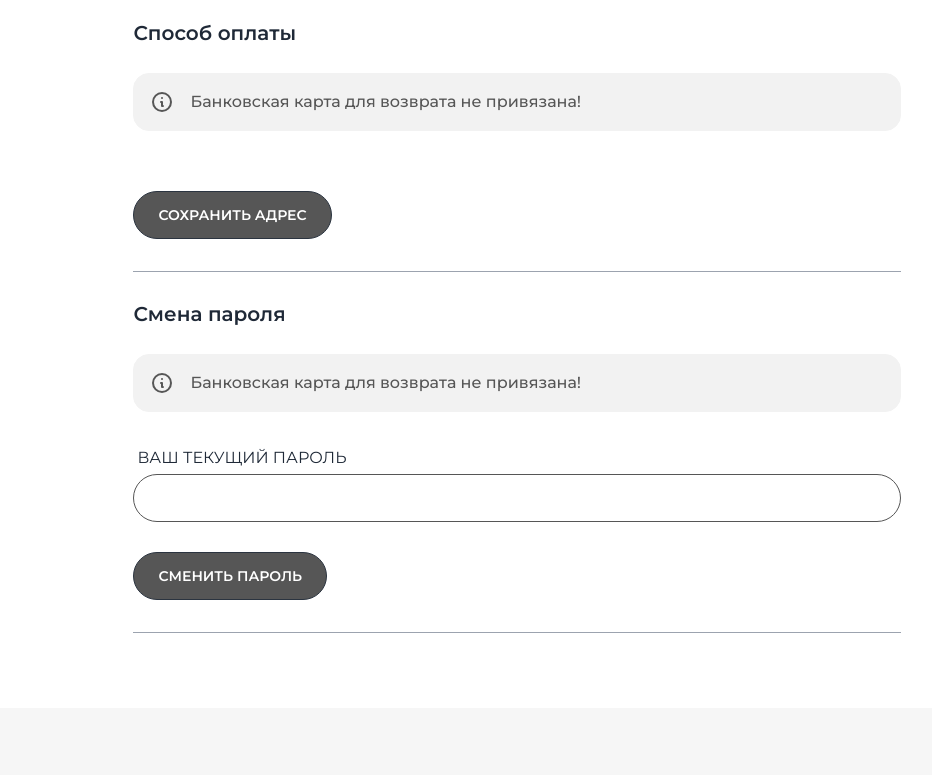
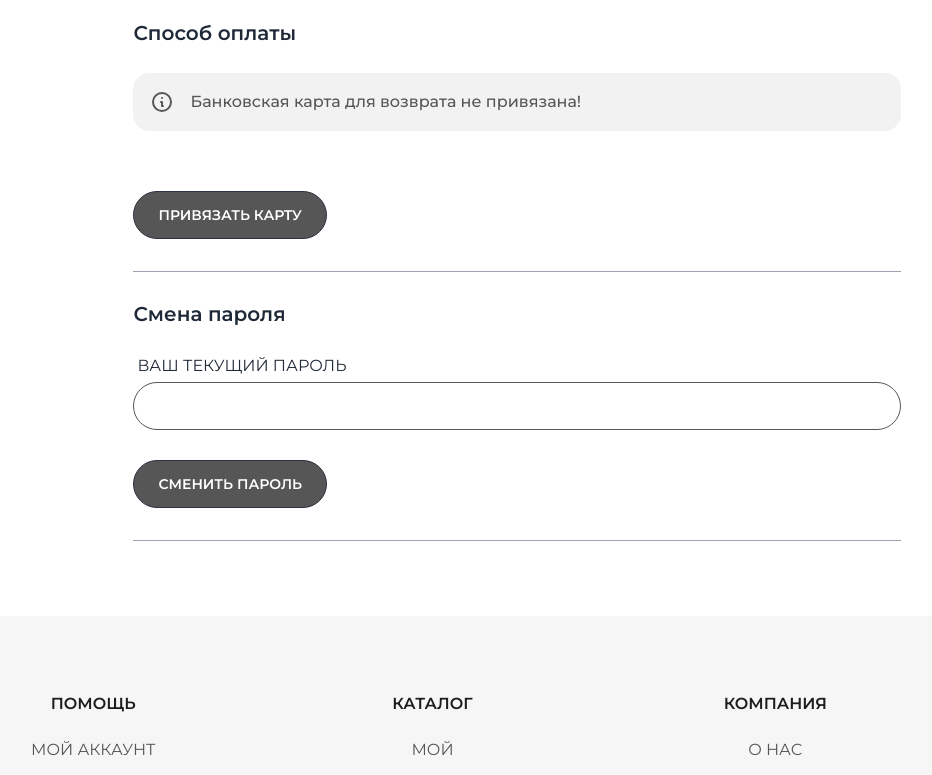
Before and after one commit to LivisDenis/Shop-Frontend, a Next.js app: page /profile/personal-data in a window 1280 px wide. Shown: the part 1719-2494 px from the top of the page, without its empty margins (204-1136 px from the left). Built offline with nearby package versions, Linux system fonts and the light colour scheme.

Commit message:
Link label and input; fixed some things in the layout

```diff
--- a/app/profile/personal-data/ChangePassword.tsx
+++ b/app/profile/personal-data/ChangePassword.tsx
@@ -1,10 +1,9 @@
-import { AlertInfo, Button, Input } from '@/components';
+import { Button, Input } from '@/components';
 
 export const ChangePassword = () => (
   <div className='pt-[32px]'>
     <h2 className='text-[20px] font-semibold'>Смена пароля</h2>
-    <AlertInfo colorBG='gray'>Банковская карта для возврата не привязана!</AlertInfo>
-    <form>
+    <form className='mt-[26px]'>
       <Input label='Ваш текущий пароль' />
       <Button type='button' className='mt-[30px]'>
         Сменить пароль
--- a/app/profile/personal-data/PaymentMethod.tsx
+++ b/app/profile/personal-data/PaymentMethod.tsx
@@ -6,7 +6,7 @@ export const PaymentMethod = () => (
     <AlertInfo colorBG='gray'>Банковская карта для возврата не привязана!</AlertInfo>
     <form>
       <Button type='button' className='mt-[30px]'>
-        Сохранить адрес
+        Привязать карту
       </Button>
     </form>
   </div>
--- a/app/profile/personal-data/PersonalData.tsx
+++ b/app/profile/personal-data/PersonalData.tsx
@@ -13,14 +13,14 @@ export const PersonalData = () => (
         <Input label='Дата рождения' required />
       </div>
       <div className='grid gap-y-[15px] mt-[32px]'>
-        <div className='flex items-center'>
+        <label className='flex items-center'>
           <input type='checkbox' className='checkbox mr-[15px]' />
           <span>Я согласен с политикой обработки персональных данных</span>
-        </div>
-        <div className='flex items-center'>
+        </label>
+        <label className='flex items-center'>
           <input type='checkbox' className='checkbox mr-[15px]' />
           <span>Получать электронные чеки при покупке в рознице</span>
-        </div>
+        </label>
       </div>
       <Button type='button' className='mt-[30px]'>
         Сохранить изменения
--- a/src/components/ui/Input.tsx
+++ b/src/components/ui/Input.tsx
@@ -1,14 +1,17 @@
-import { type ComponentPropsWithRef } from 'react';
+import { type ComponentPropsWithRef, useId } from 'react';
 
 interface InputProps extends ComponentPropsWithRef<'input'> {
   label?: string;
   required?: boolean;
 }
 
-export const Input = ({ label, required, ...props }: InputProps) => (
+export const Input = ({ label, required, ...props }: InputProps) => {
+  const id = useId();
+
+  return (
     <div className='form-control w-full'>
       {label && (
-      <label className='label uppercase'>
+        <label className='label uppercase' htmlFor={id}>
           <span>
             {label}
             {required && <span className='text-custom-red'>*</span>}
@@ -17,8 +20,10 @@ export const Input = ({ label, required, ...props }: InputProps) => (
       )}
       <input
         type='text'
+        id={id}
         {...props}
         className='input input-bordered border-custom-gray w-full rounded-[50px]'
       />
     </div>
   );
+};
```
Lines whose indentation alone changed are shown as unchanged.
